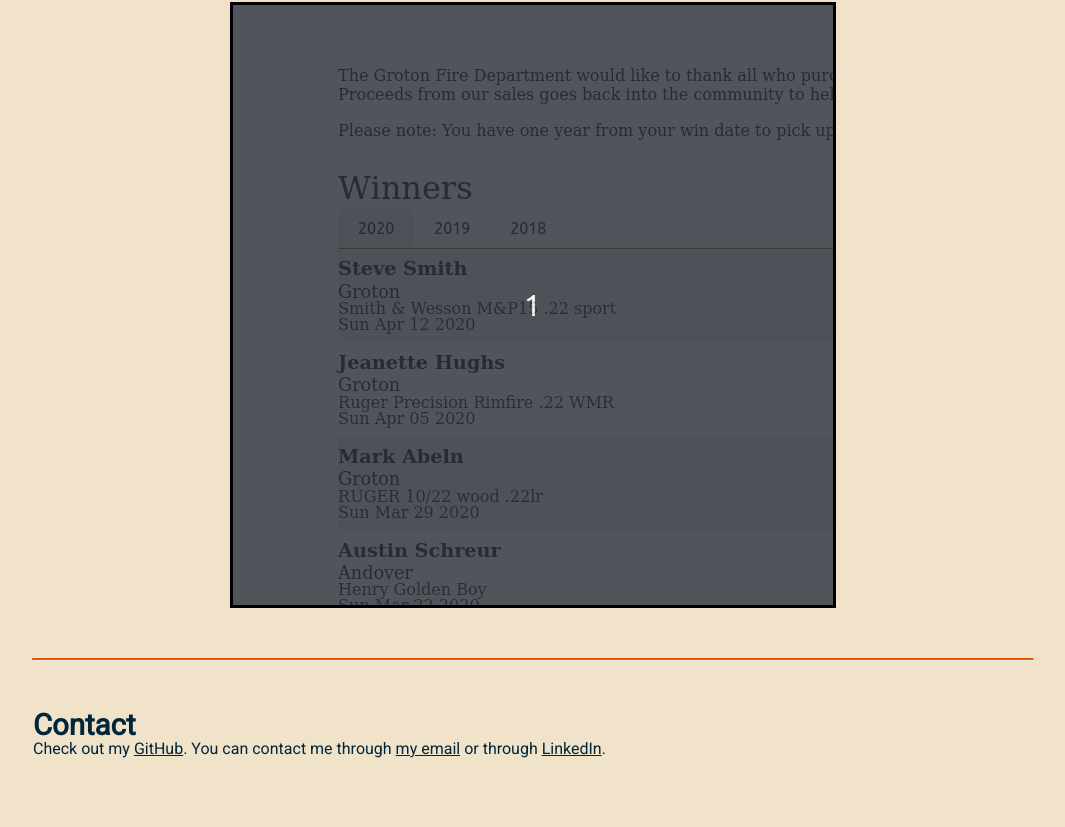
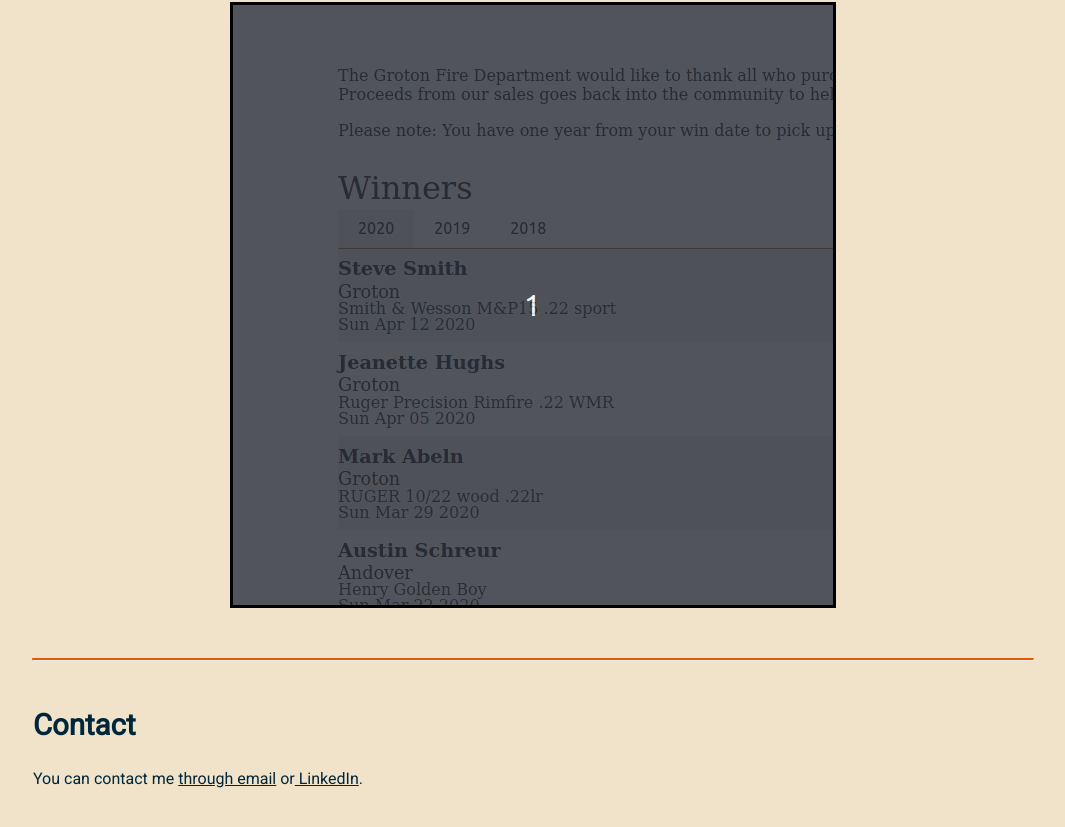
Before and after one commit to bycdiaz/my-portfolio-site, a React (Create React App) app: page /#/ in a window 1280 px wide. Shown: the part 2571-3398 px from the top of the page, without its empty margins (107-1172 px from the left). Before the commit the page ends 3368 px from the top, so only its background shows below. Built offline with nearby package versions, Linux system fonts and the light colour scheme.

Commit message:
Updates  Contact.

```diff
--- a/src/components/Contact.js
+++ b/src/components/Contact.js
@@ -12,6 +12,10 @@
     font-size: 14pt;
   }
 }
+
+.contact {
+  margin: 30px 0px;
+}
 `
 
 function Contact() {
@@ -19,9 +23,8 @@
     <ContactContainer id="contact" className="content-container">
       <h1 className="section-title">Contact</h1>
       <p className="contact">
-        Check out my <a href="https://github.com/bycdiaz">GitHub</a>.
-        You can contact me through <a href="mailto:bycdiaz@protonmail.com">my email</a> or
-        through <a href="https://www.linkedin.com/in/bycdiaz/">LinkedIn</a>.
+        You can contact me <a href="mailto:bycdiaz@protonmail.com">through email</a> or
+        <a href="https://www.linkedin.com/in/bycdiaz/" rel="noopener noreferrer" target="_blank"> LinkedIn</a>.
       </p>
     </ContactContainer>
   );
```
